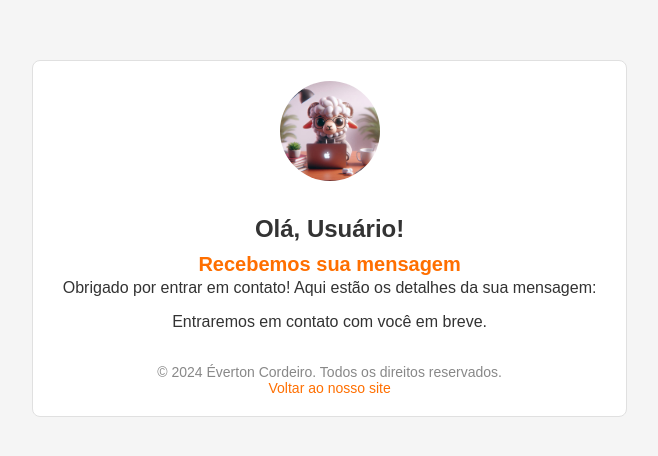
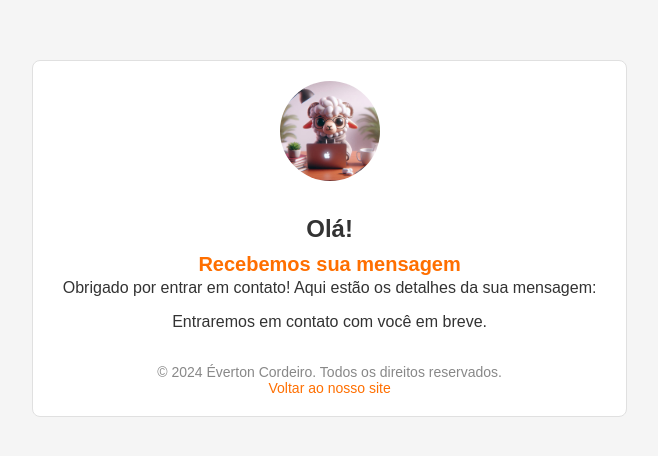
Before and after one commit to EvertonCordeiro1994/portfoliotailwindcss, a website: page form_confirmacao.html in a window 1280 px wide. Shown: the part 158-614 px from the top of the page, without its empty margins (304-962 px from the left). Drawn offline with Linux system fonts and the light colour scheme.

Commit message:
correção na pag confirm

```diff
--- a/form_confirmacao.html
+++ b/form_confirmacao.html
@@ -13,7 +13,7 @@
             <img src="https://raw.githubusercontent.com/EvertonCordeiro1994/portfoliotailwindcss/main/images/pics/profile_insta.jpeg" alt="Logo">
         </div>
         <div class="content">
-            <h1>Olá, <span id="nome_usuario">Usuário</span>!</h1>
+            <h1>Olá!</h1>
             <h2>Recebemos sua mensagem</h2>
             <p>Obrigado por entrar em contato! Aqui estão os detalhes da sua mensagem:</p>
             <p>Entraremos em contato com você em breve.</p>
```
